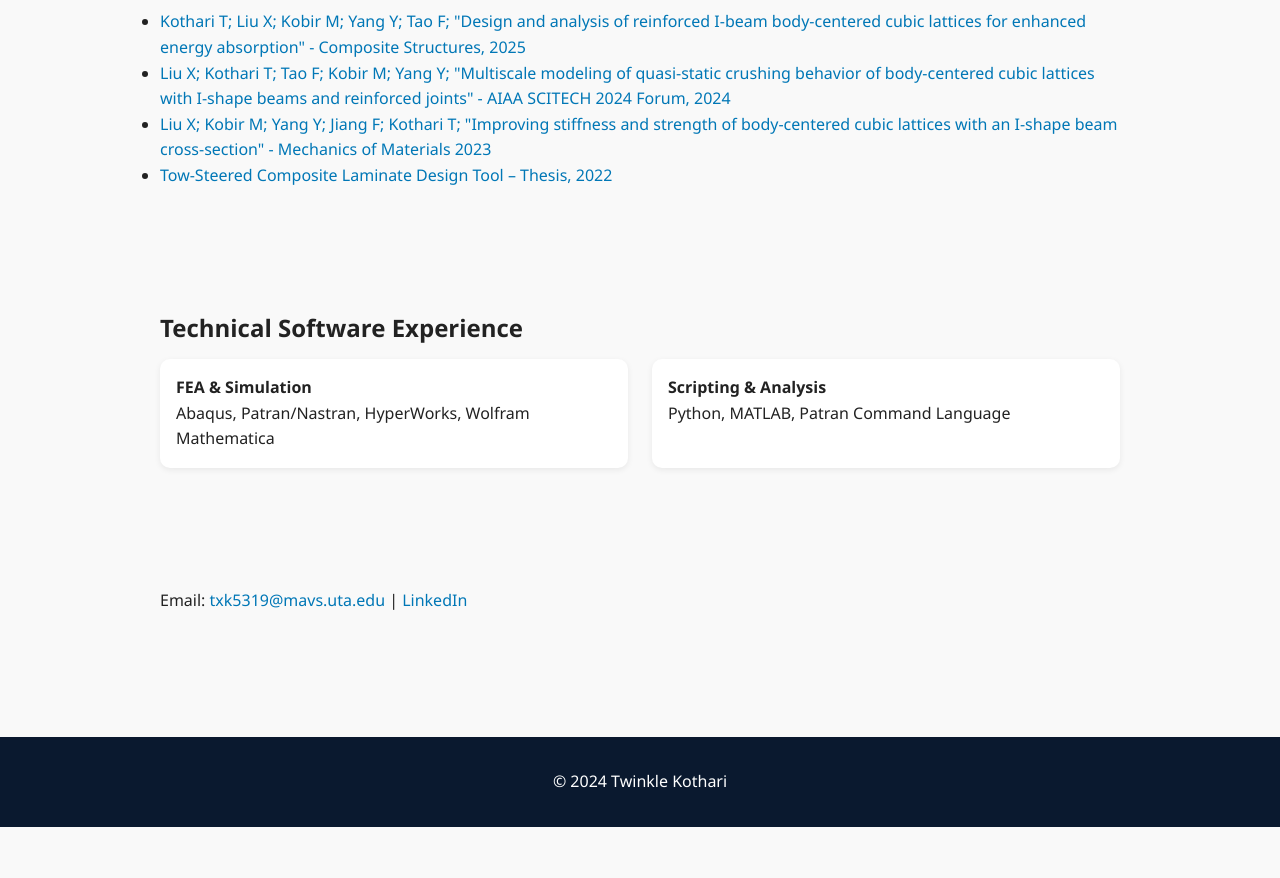
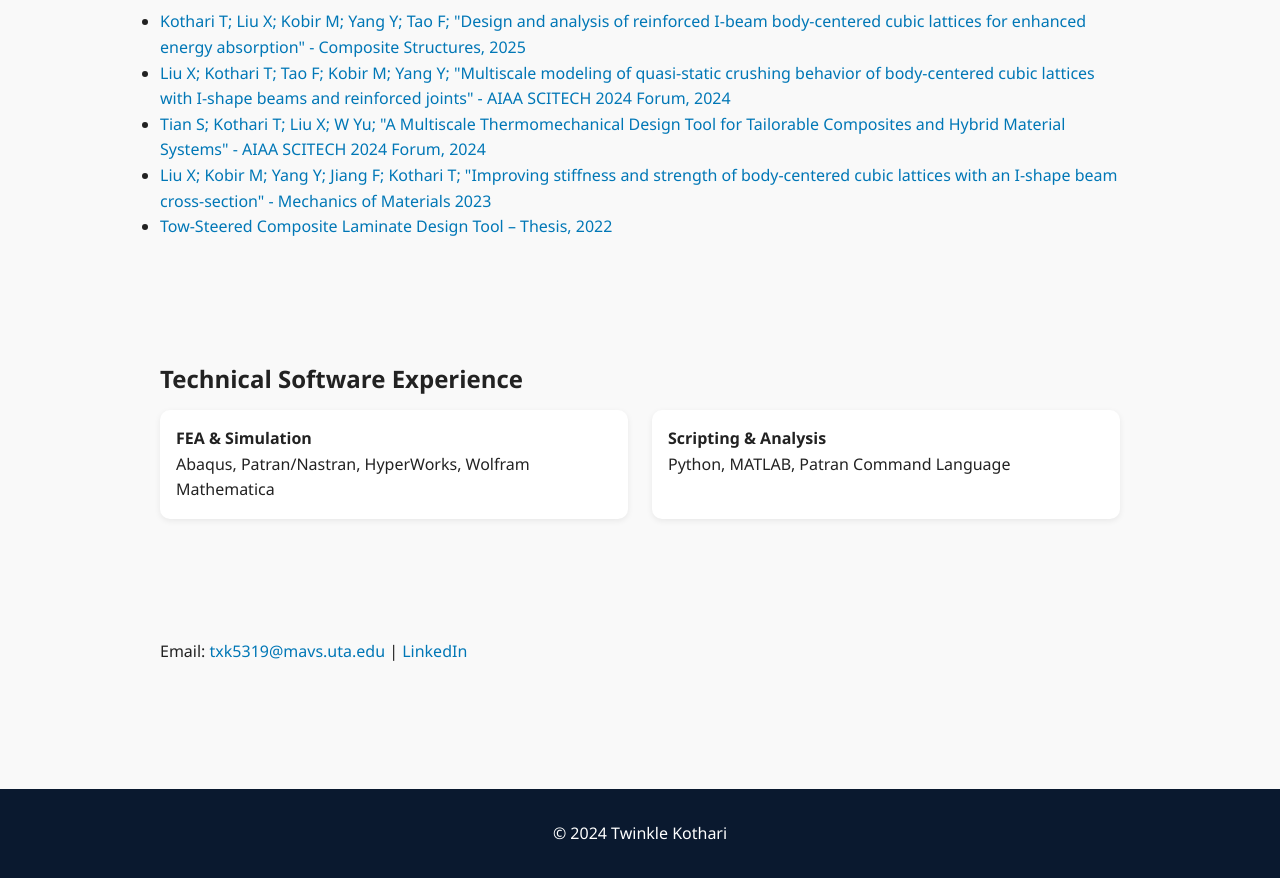
Before and after one commit to twinklekothari/twinklekothari.github.io, a plain HTML site: page index.html in a window 1280 px wide. Shown: the part 2999-3877 px from the top of the page. Before the commit the page ends 3826 px from the top, so only its background shows below. Drawn offline with Linux system fonts and the light colour scheme.

Commit message:
Update index.html

```diff
--- a/index.html
+++ b/index.html
@@ -85,6 +85,7 @@
     <ul>
       <li><a href="https://doi.org/10.1016/j.compstruct.2025.118841">Kothari T; Liu X; Kobir M; Yang Y; Tao F; "Design and analysis of reinforced I-beam body-centered cubic lattices for enhanced energy absorption" - Composite Structures, 2025</a></li>
       <li><a href="https://doi.org/10.2514/6.2024-2290">Liu X; Kothari T; Tao F; Kobir M; Yang Y;  "Multiscale modeling of quasi-static crushing behavior of body-centered cubic lattices with I-shape beams and reinforced joints" - AIAA SCITECH 2024 Forum, 2024</a></li>
+      <li><a href="https://doi.org/10.2514/6.2024-1883">Tian S; Kothari T; Liu X; W Yu;  "A Multiscale Thermomechanical Design Tool for Tailorable Composites and Hybrid Material Systems" - AIAA SCITECH 2024 Forum, 2024</a></li>
       <li><a href="https://doi.org/10.1016/j.mechmat.2023.104665">Liu X; Kobir M; Yang Y; Jiang F; Kothari T; "Improving stiffness and strength of body-centered cubic lattices with an I-shape beam cross-section" - Mechanics of Materials 2023</a></li>
       <li><a href="https://mavmatrix.uta.edu/mechaerospace_theses/960/">Tow-Steered Composite Laminate Design Tool – Thesis, 2022</a></li>
     </ul>
```
